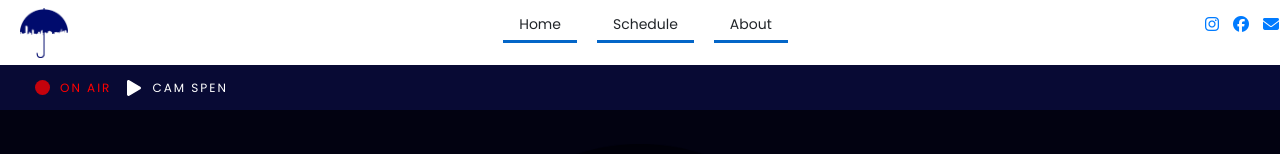
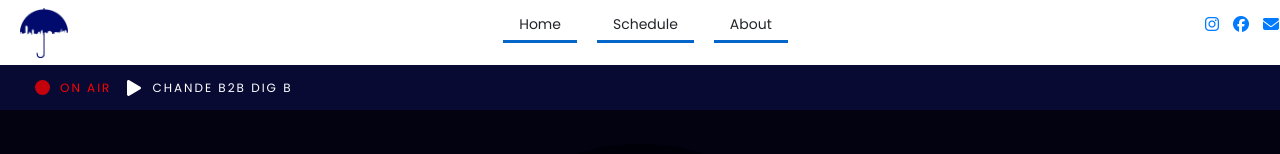
Before and after one commit to katiemhughes/radio-website, a React (Create React App) app: page / in a window 1280 px wide. Shown: the top 154 px of the page. Built offline with nearby package versions, Linux system fonts and the light colour scheme.

Commit message:
chande b2b dig b

```diff
--- a/src/components/navbar/Navbar.js
+++ b/src/components/navbar/Navbar.js
@@ -116,7 +116,7 @@ const Navbar = () => {
                 <div className="audio-player-container">
                   <Player />
                   {/* Inside the p tags here, write the DJ's name */}
-                  <p className="audio-player-text">Cam Spen</p>
+                  <p className="audio-player-text">chande b2b dig b</p>
                 </div>
               </ul>
             </div>
```
